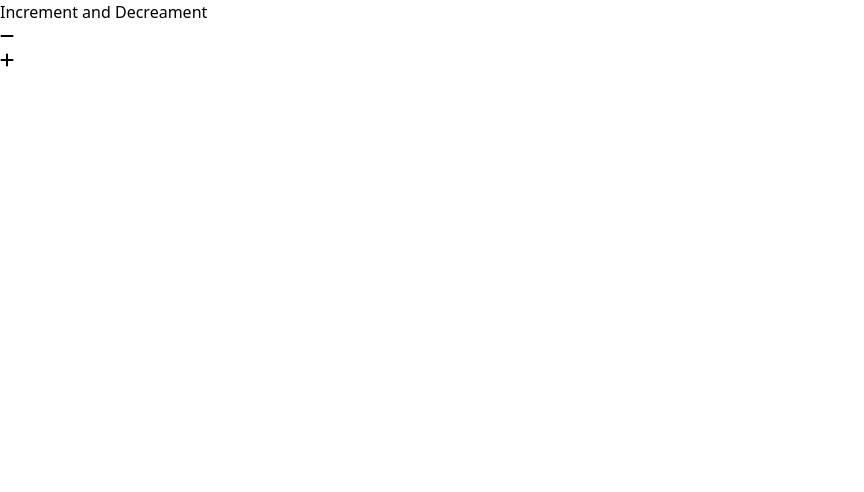
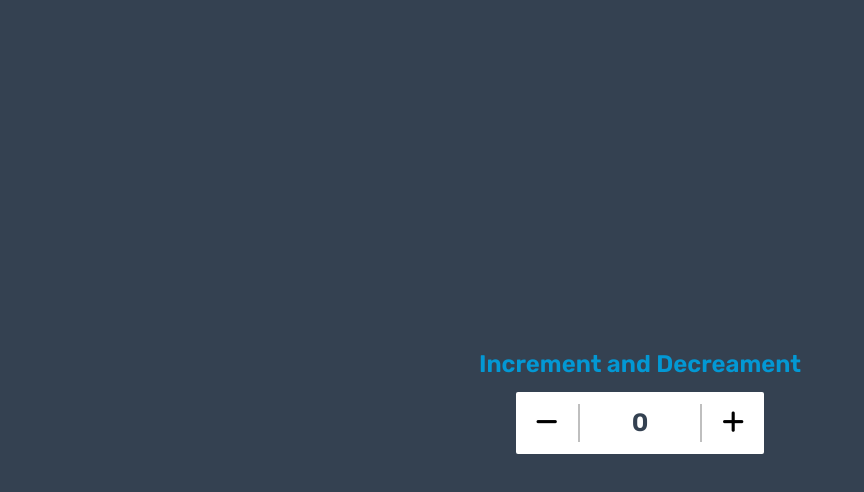
Before and after one commit to Bhargav-Tibadiya/Incrementer-Decrementer, a plain HTML site: page index.html in a window 1280 px wide. Shown: the whole page, without its empty margins (0-864 px from the left). Drawn offline with nearby package versions, Linux system fonts and the light colour scheme; files that its build step writes are made by us from their sources.

Commit message:
Added Script File and Minor UI Changes

```diff
--- a/index.html
+++ b/index.html
@@ -9,16 +9,16 @@
 </head>
 <body>
 
-    <div class="">
-        <div>Increment and Decreament </div>
-        <div>
-            <button>
-                <i class="fa-solid fa-minus style="color: #000000;"></i>
+    <div class="container0">
+        <div class="name">Increment and Decreament </div>
+        <div class="box0">
+            <button onclick="decrement()" class="minus-btn">
+                <i class="fa-solid fa-minus" style="color: #000000;"></i>
             </button>
-            <div>
-
+            <div class="counter">
+                0
             </div>
-            <button>
+            <button onclick="increment()" class="plus-btn">
                 <i class="fa-solid fa-plus" style="color: #000000;"></i>
             </button>
         </div>
@@ -26,6 +26,7 @@
 
 
     <script src="https://kit.fontawesome.com/e7d784d955.js" crossorigin="anonymous"></script>
+    <script src="script.js"></script>
 
 </body>
 </html>
--- a/style.css
+++ b/style.css
@@ -4,4 +4,47 @@
     margin: 0;
     padding: 0;
     box-sizing: border-box;
+    font-family: Rubik;
 }
+
+.container0{
+    width: 100vw;
+    height: 100vh;
+    display: flex;
+    justify-content: center;
+    align-items: center;
+    flex-direction: column;
+    background: #344151;
+    gap: 10px;
+}
+
+.name{
+    color:#0398d4;
+    font-size: 24px;
+    font-weight: bold;
+}
+
+.box0{
+    background: white;
+    color: #344151;
+    display: flex;
+    font-size: 25px;
+    border-radius: 2px;
+    gap: 52px;
+    padding: 12px 20px;
+}
+
+.minus-btn{
+    border-right: 2px solid #bfbfbf;
+    padding-right: 20px;
+}
+
+.plus-btn{
+    border-left: 2px solid #bfbfbf;
+    padding-left:  20px;
+}
+
+.counter{
+    font-weight: bold;
+    /* padding: 0px 40px; */
+}
```
Also changed, not shown: script.js (added).
